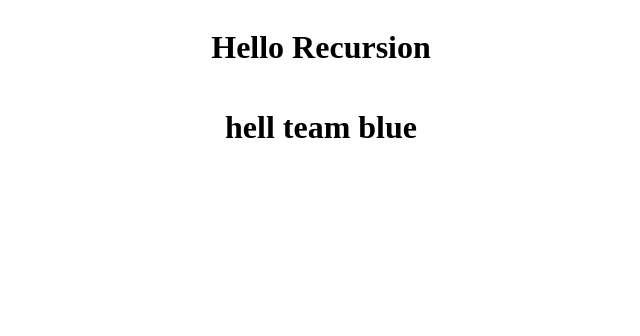
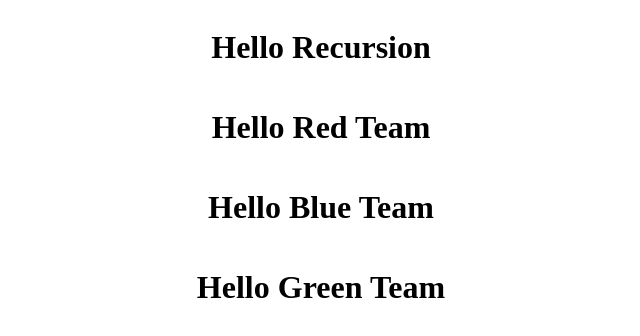
Before and after one commit to teamdev-testBlue/task1, a plain HTML site: page index.html in a window 1280 px wide. Shown: the whole page, without its empty margins (319-959 px from the left). Drawn offline with Linux system fonts and the light colour scheme.

Commit message:
add-complete-greeting

```diff
--- a/index.html
+++ b/index.html
@@ -10,7 +10,9 @@
 <body>
     <div class="container">
         <h1>Hello Recursion</h1>
-        <h1>hell team blue</h1>
+        <h1>Hello Red Team</h1>
+        <h1>Hello Blue Team</h1>
+        <h1>Hello Green Team</h1>
     </div>
 </body>
 </html>
```
